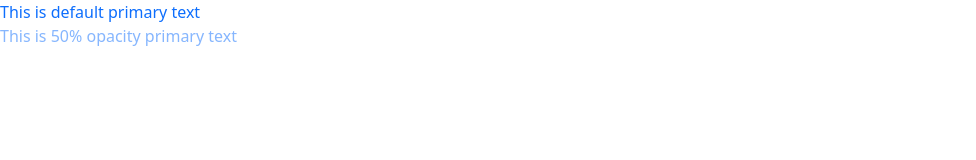
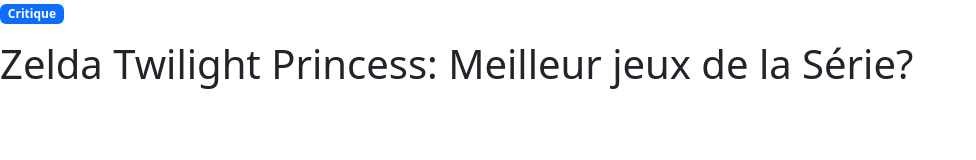
Before and after one commit to ElChavo00/a_plante-salmeron_tp1, a website: page index.html in a window 1280 px wide. Shown: the whole page, without its empty margins (0-976 px from the left). Drawn offline with nearby package versions, Linux system fonts and the light colour scheme.

Commit message:
Implement code changes to enhance functionality and improve performance

```diff
--- a/index.html
+++ b/index.html
@@ -3,15 +3,16 @@
 <head>
     <meta charset="UTF-8">
     <meta name="viewport" content="width=device-width, initial-scale=1.0">
-    <title>Document</title>
+    <title>Zelda Twilight Princess</title>
     <link href="https://cdn.jsdelivr.net/npm/bootstrap@5.3.8/dist/css/bootstrap.min.css" rel="stylesheet" integrity="sha384-sRIl4kxILFvY47J16cr9ZwB07vP4J8+LH7qKQnuqkuIAvNWLzeN8tE5YBujZqJLB" crossorigin="anonymous">
-
+  <link href="https://cdn.jsdelivr.net/npm/bootstrap@5.3.3/dist/css/bootstrap.min.css" rel="stylesheet">
 </head>
 <body>
-
-<div class="text-primary">This is default primary text</div>
-<div class="text-primary" style="--bs-text-opacity: .5;">This is 50% opacity primary text</div>
-
-
+  <section class="hero">
+    <div class="hero-content">
+      <span class="badge bg-primary">Critique</span>
+      <h1 class="mt-3">Zelda Twilight Princess: Meilleur jeux de la Série?</h1>
+    </div>
+  </section>
 </body>
 </html>
```
Also changed, not shown: assets/images/zelda_background.jpg (added).
